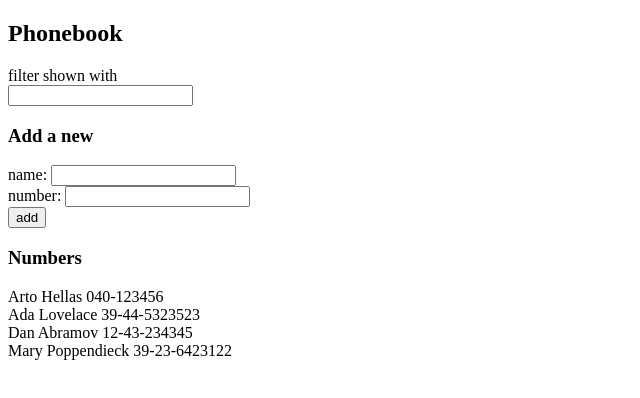
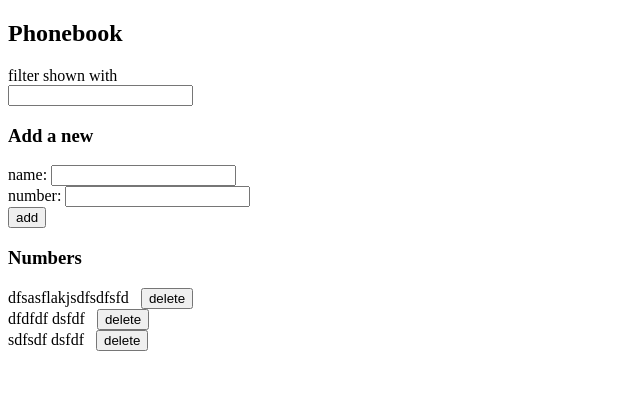
Before and after one commit to anhnhivu/fs-open, a React (Create React App) app in the folder part2/phonebook/: page / in a window 1280 px wide. Shown: the top 398 px of the page, without its empty margins (0-640 px from the left). Built offline with nearby package versions, Linux system fonts and the light colour scheme; data requests are answered from the project's data file.

Commit message:
exercises 2.17

```diff
--- a/part2/phonebook/db.json
+++ b/part2/phonebook/db.json
@@ -1,24 +1,25 @@
 {
-    "persons":[
+  "persons": [
     {
-        "name": "Arto Hellas",
-        "number": "040-123456",
-        "id": 1
+      "name": "dfsasflakjsdfsdfsfd",
+      "number": "",
+      "date": "2021-09-13T16:51:26.969Z",
+      "important": false,
+      "id": 12
     },
     {
-        "name": "Ada Lovelace",
-        "number": "39-44-5323523",
-        "id": 2
+      "name": "dfdfdf",
+      "number": "dsfdf",
+      "date": "2021-09-13T16:51:31.595Z",
+      "important": true,
+      "id": 14
     },
     {
-        "name": "Dan Abramov",
-        "number": "12-43-234345",
-        "id": 3
-      },
-      {
-        "name": "Mary Poppendieck",
-        "number": "39-23-6423122",
-        "id": 4
+      "name": "sdfsdf",
+      "number": "dsfdf",
+      "date": "2021-09-13T16:51:33.342Z",
+      "important": false,
+      "id": 15
     }
   ]
 }
--- a/part2/phonebook/src/App.js
+++ b/part2/phonebook/src/App.js
@@ -1,10 +1,26 @@
 import React, { useState, useEffect } from 'react'
-import axios from 'axios'
+import personService from './services/persons'
 
 const Person = (props) => {
+
+  const deleteName = () => {
+    //event.preventDefault()
+    if (window.confirm(`Delete ${props.name}?`)) {
+      personService.del(props.id)
+      .then(
+        //initPerson => {
+          //props.setPersons(initPerson)
+        //}
+      )
+    }
+
+    // Have not automatically reload the page yet !!!!
+  }
+
   return (
     <div>
-      {props.name} {props.number}
+      {props.name} {props.number} &ensp;
+      <button type="submit" onClick={deleteName}>delete</button>
     </div>
   )
 }
@@ -56,7 +72,8 @@ const Persons = (props) => {
       {props.persons.map(person =>
         <Person key={person.id}
           name={person.name}
-          number={person.number}/>
+          number={person.number}
+          id={person.id}/>
       )}
     </div>
   )
@@ -68,23 +85,14 @@ const App = () => {
   const [ newNumber, setNewNumber ] = useState('')
   const [ pattern, setPattern ] = useState('')
 
-
-
-
   // Effect Hooks
   useEffect(() => {
-    console.log('effect')
-    axios
-      .get('http://localhost:3001/persons')
-      .then(response => {
-        console.log('promise fulfilled')
-        setPersons(response.data)
-      })
+    personService.getAll().then(
+      initPerson => {
+        setPersons(initPerson)
+      }
+    )
   }, [])
-  console.log('render', persons.length, 'notes')
-  // End
-
-
 
   const addName = (event) => {
     event.preventDefault()
@@ -94,7 +102,7 @@ const App = () => {
       number: newNumber,
       date: new Date().toISOString(),
       important: Math.random() < 0.5,
-      id: persons.length + 1,
+      //id: persons.length + 1,
     }
 
     var pos = -1
@@ -109,16 +117,20 @@ const App = () => {
       alert(`${nameObject.name} is already added to phonebook`)
     }
     else {
-      setPersons(persons.concat(nameObject))
-      console.log(persons)
-      setNewName('')
-      setNewNumber('')
+      personService
+      .create(nameObject)
+      .then(initPerson => {
+        setPersons(persons.concat(initPerson))
+        setNewName('')
+      })
     }
   }
+
   const handleNameChange = (event) => {
     //console.log(event.target.value)
     setNewName(event.target.value)
   }
+
   const handleNumberChange = (event) => {
     setNewNumber(event.target.value)
   }
@@ -146,7 +158,7 @@ const App = () => {
 
       <h3>Numbers</h3>
 
-      <Persons persons={persons} />
+      <Persons persons={persons}/>
 
     </div>
   )
--- /dev/null
+++ b/part2/phonebook/src/services/persons.js
@@ -0,0 +1,24 @@
+import axios from 'axios'
+const baseUrl = 'http://localhost:3001/persons'
+
+const getAll = () => {
+  const request = axios.get(baseUrl)
+  return request.then(response => response.data)
+}
+
+const create = newObject => {
+  const request = axios.post(baseUrl, newObject)
+  return request.then(response => response.data)
+}
+
+const update = (id, newObject) => {
+  const request = axios.put(`${baseUrl}/${id}`, newObject)
+  return request.then(response => response.data)
+}
+
+const del = (id) => {
+    const request = axios.delete(`${baseUrl}/${id}`)
+    return request.then(response => response.data)
+}
+// eslint-disable-next-line
+export default { getAll, create, update, del }
```
Also changed, not shown: 2 other files (tests, documents, lock files or other folders). Lines whose indentation alone changed are shown as unchanged.
